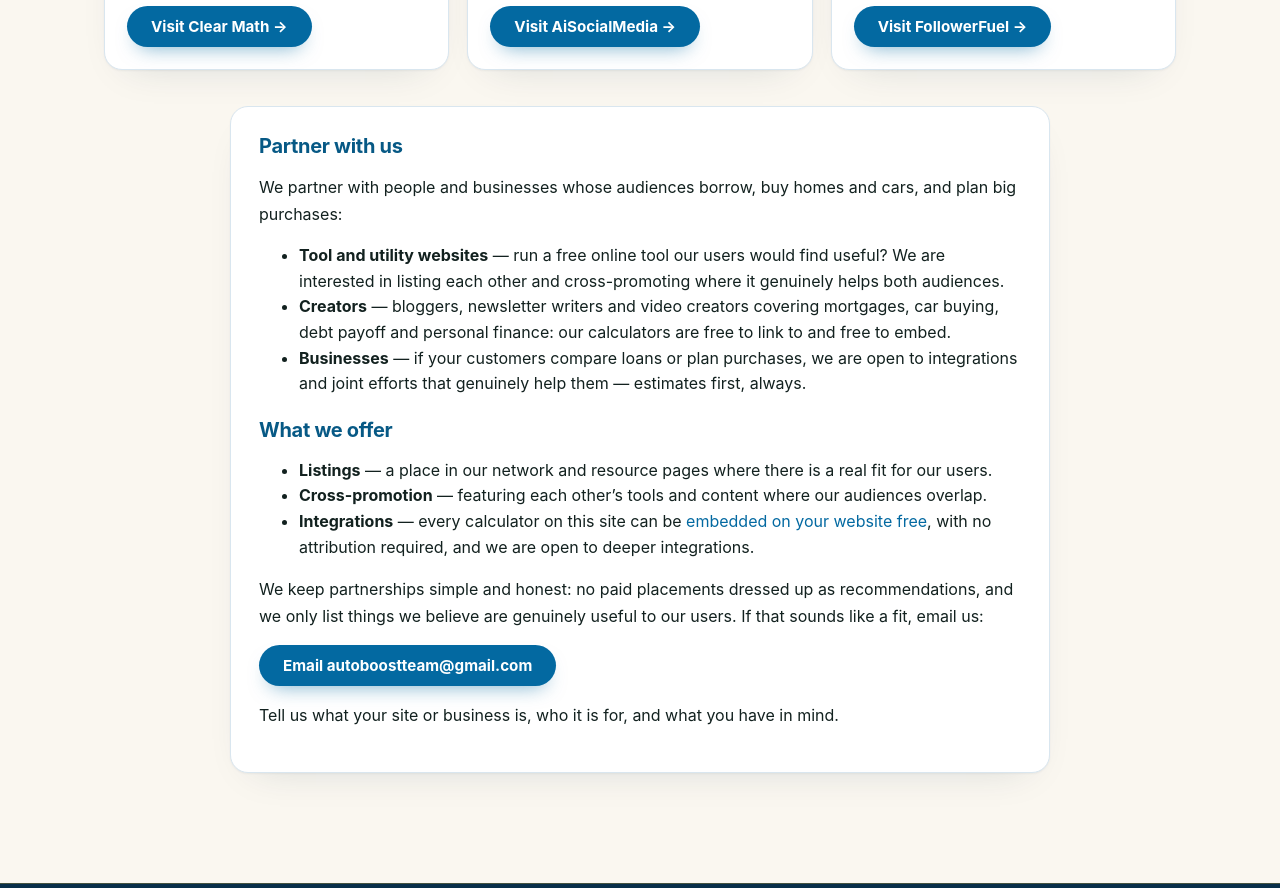
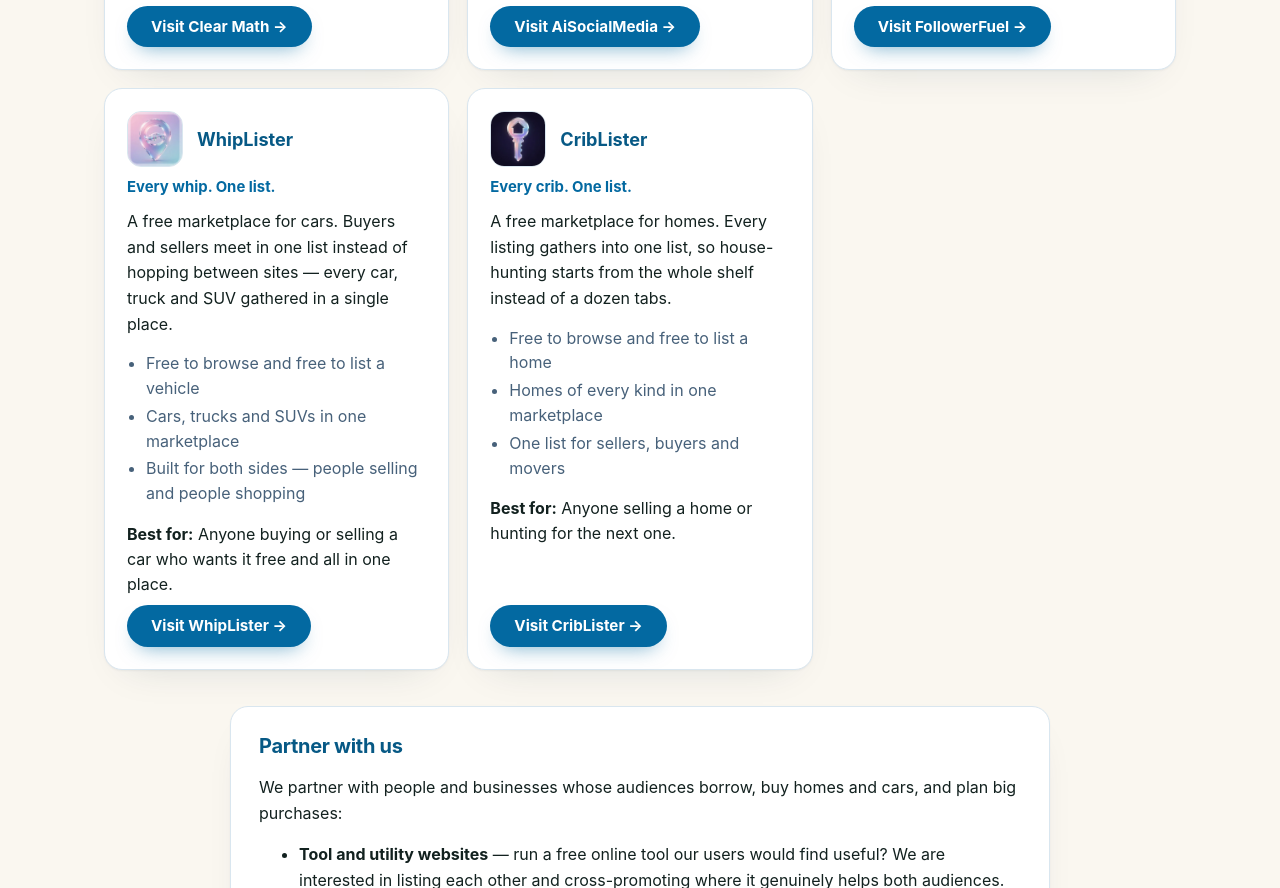
Before and after one commit to mjaiya5770/loan-estimates, a plain HTML site: page partnerships.html in a window 1280 px wide. Shown: the part 2789-3677 px from the top of the page. Drawn offline with Linux system fonts and the light colour scheme.

Commit message:
Cycle 3 + NN-MODAL-FIX: partnerships +2 Whip/Crib (8 trees), modal watchdog starts at enqueue (all 10), SW bump

```diff
--- a/partnerships.html
+++ b/partnerships.html
@@ -81,6 +81,20 @@
       "name": "FollowerFuel",
       "url": "https://followerfuel.site",
       "image": "https://loanestimates.site/assets/partners/followerfuel.webp"
+    },
+    {
+      "@type": "ListItem",
+      "position": 10,
+      "name": "WhipLister",
+      "url": "https://whiplister.com",
+      "image": "https://loanestimates.site/assets/partners/whiplister.webp"
+    },
+    {
+      "@type": "ListItem",
+      "position": 11,
+      "name": "CribLister",
+      "url": "https://criblister.com",
+      "image": "https://loanestimates.site/assets/partners/criblister.webp"
     }
   ]
 }
@@ -261,6 +275,36 @@
         <p class="pn-best"><strong>Best for:</strong> Creators and small brands growing an audience on social media.</p>
         <a class="btn pn-visit" href="https://followerfuel.site">Visit FollowerFuel &rarr;</a>
       </article>
+      <article class="pn-card">
+        <div class="pn-top">
+          <img class="pn-logo" src="assets/partners/whiplister.webp" alt="WhipLister logo" width="56" height="56" loading="lazy" decoding="async">
+          <h3 class="pn-name"><a href="https://whiplister.com">WhipLister</a></h3>
+        </div>
+        <p class="pn-tag">Every whip. One list.</p>
+        <p class="pn-desc">A free marketplace for cars. Buyers and sellers meet in one list instead of hopping between sites — every car, truck and SUV gathered in a single place.</p>
+        <ul class="pn-points">
+          <li>Free to browse and free to list a vehicle</li>
+          <li>Cars, trucks and SUVs in one marketplace</li>
+          <li>Built for both sides — people selling and people shopping</li>
+        </ul>
+        <p class="pn-best"><strong>Best for:</strong> Anyone buying or selling a car who wants it free and all in one place.</p>
+        <a class="btn pn-visit" href="https://whiplister.com">Visit WhipLister &rarr;</a>
+      </article>
+      <article class="pn-card">
+        <div class="pn-top">
+          <img class="pn-logo" src="assets/partners/criblister.webp" alt="CribLister logo" width="56" height="56" loading="lazy" decoding="async">
+          <h3 class="pn-name"><a href="https://criblister.com">CribLister</a></h3>
+        </div>
+        <p class="pn-tag">Every crib. One list.</p>
+        <p class="pn-desc">A free marketplace for homes. Every listing gathers into one list, so house-hunting starts from the whole shelf instead of a dozen tabs.</p>
+        <ul class="pn-points">
+          <li>Free to browse and free to list a home</li>
+          <li>Homes of every kind in one marketplace</li>
+          <li>One list for sellers, buyers and movers</li>
+        </ul>
+        <p class="pn-best"><strong>Best for:</strong> Anyone selling a home or hunting for the next one.</p>
+        <a class="btn pn-visit" href="https://criblister.com">Visit CribLister &rarr;</a>
+      </article>
     </div>
 
     <article class="card pn-pitch">
--- a/sw.js
+++ b/sw.js
@@ -1,6 +1,6 @@
 /* Loan Estimates service worker — app-shell cache, network-first for pages.
    Calculators keep working offline once visited; ads and APIs are never intercepted. */
-const CACHE = 'loanestimates-v14';
+const CACHE = 'loanestimates-v15';
 const SHELL = [
   '/',
   '/index.html',
```
Also changed, not shown: assets/ads.js (+11 -4 lines), assets/partners/criblister.webp (added), assets/partners/whiplister.webp (added).
